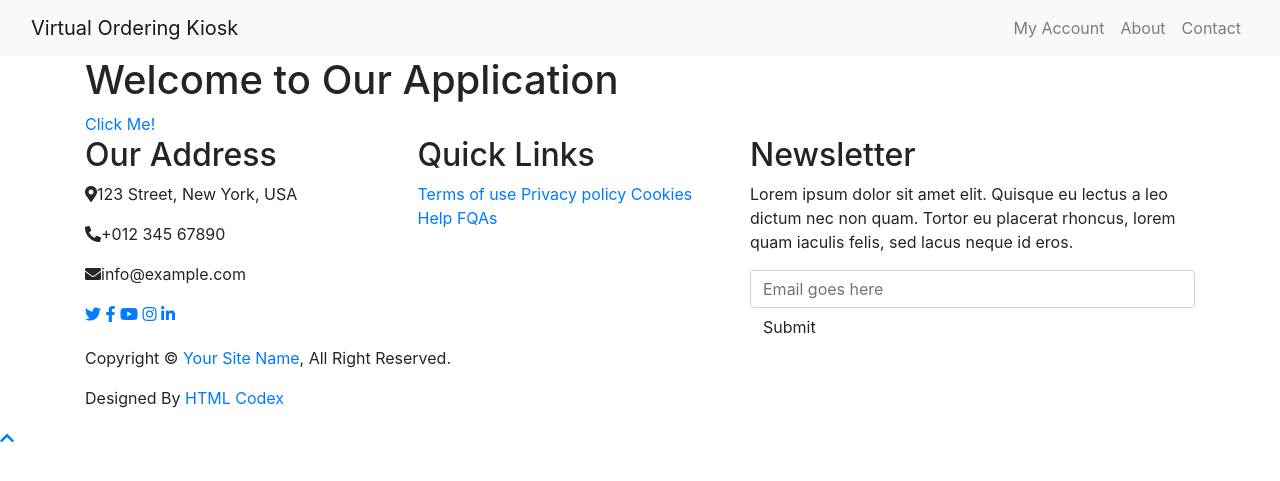
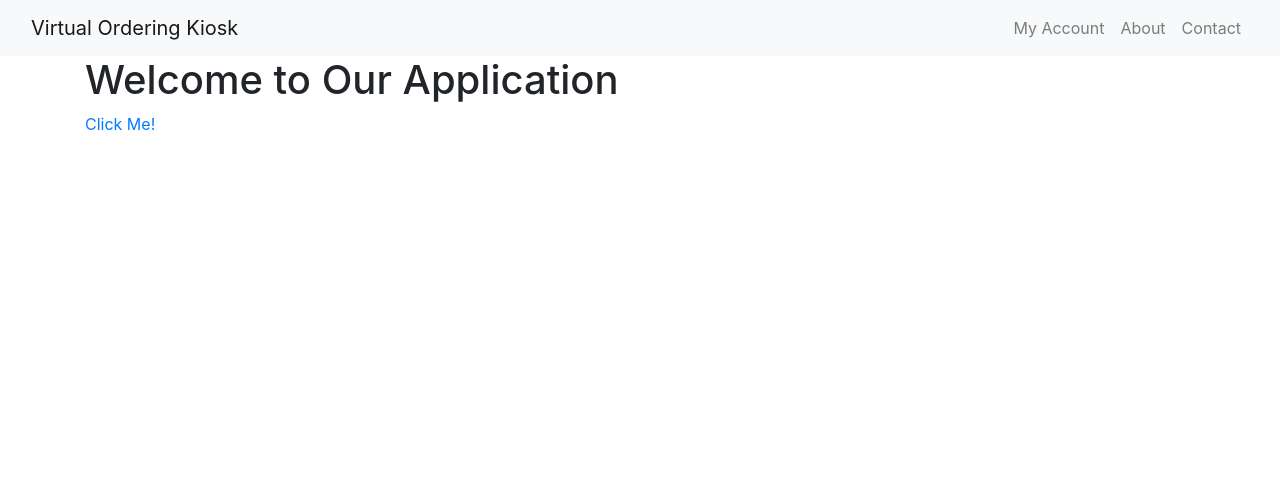
Before and after one commit to ItsMeKimi/computing-project-2021, a Flask app: page / in a window 1280 px wide. Shown: the top 481 px of the page. Run offline with Flask 2, Linux system fonts and the light colour scheme; some libraries are stand-ins or nearby versions.

Commit message:
Quick Update

```diff
--- a/myapp/templates/template.html
+++ b/myapp/templates/template.html
@@ -53,64 +53,6 @@
         </div>
         <!-- Main Body End -->
 
-        <!-- Footer Start -->
-        <div class="footer">
-            <div class="container">
-                <div class="row">
-                    <div class="col-lg-7">
-                        <div class="row">
-                            <div class="col-md-6">
-                                <div class="footer-contact">
-                                    <h2>Our Address</h2>
-                                    <p><i class="fa fa-map-marker-alt"></i>123 Street, New York, USA</p>
-                                    <p><i class="fa fa-phone-alt"></i>+012 345 67890</p>
-                                    <p><i class="fa fa-envelope"></i>info@example.com</p>
-                                    <div class="footer-social">
-                                        <a href=""><i class="fab fa-twitter"></i></a>
-                                        <a href=""><i class="fab fa-facebook-f"></i></a>
-                                        <a href=""><i class="fab fa-youtube"></i></a>
-                                        <a href=""><i class="fab fa-instagram"></i></a>
-                                        <a href=""><i class="fab fa-linkedin-in"></i></a>
-                                    </div>
-                                </div>
-                            </div>
-                            <div class="col-md-6">
-                                <div class="footer-link">
-                                    <h2>Quick Links</h2>
-                                    <a href="">Terms of use</a>
-                                    <a href="">Privacy policy</a>
-                                    <a href="">Cookies</a>
-                                    <a href="">Help</a>
-                                    <a href="">FQAs</a>
-                                </div>
-                            </div>
-                        </div>
-                    </div>
-                    <div class="col-lg-5">
-                        <div class="footer-newsletter">
-                            <h2>Newsletter</h2>
-                            <p>
-                                Lorem ipsum dolor sit amet elit. Quisque eu lectus a leo dictum nec non quam. Tortor eu placerat rhoncus, lorem quam iaculis felis, sed lacus neque id eros.
-                            </p>
-                            <div class="form">
-                                <input class="form-control" placeholder="Email goes here">
-                                <button class="btn custom-btn">Submit</button>
-                            </div>
-                        </div>
-                    </div>
-                </div>
-            </div>
-            <div class="copyright">
-                <div class="container">
-                    <p>Copyright &copy; <a href="#">Your Site Name</a>, All Right Reserved.</p>
-                    <p>Designed By <a href="https://htmlcodex.com">HTML Codex</a></p>
-                </div>
-            </div>
-        </div>
-        <!-- Footer End -->
-
-        <a href="#" class="back-to-top"><i class="fa fa-chevron-up"></i></a>
-
         <!-- JavaScript Libraries -->
         <script src="https://code.jquery.com/jquery-3.4.1.min.js" type="style/js"></script>
         <script src="https://stackpath.bootstrapcdn.com/bootstrap/4.4.1/js/bootstrap.bundle.min.js" type="style/js"></script>
```
Also changed, not shown: static/js/main.js (+0 -118 lines).
